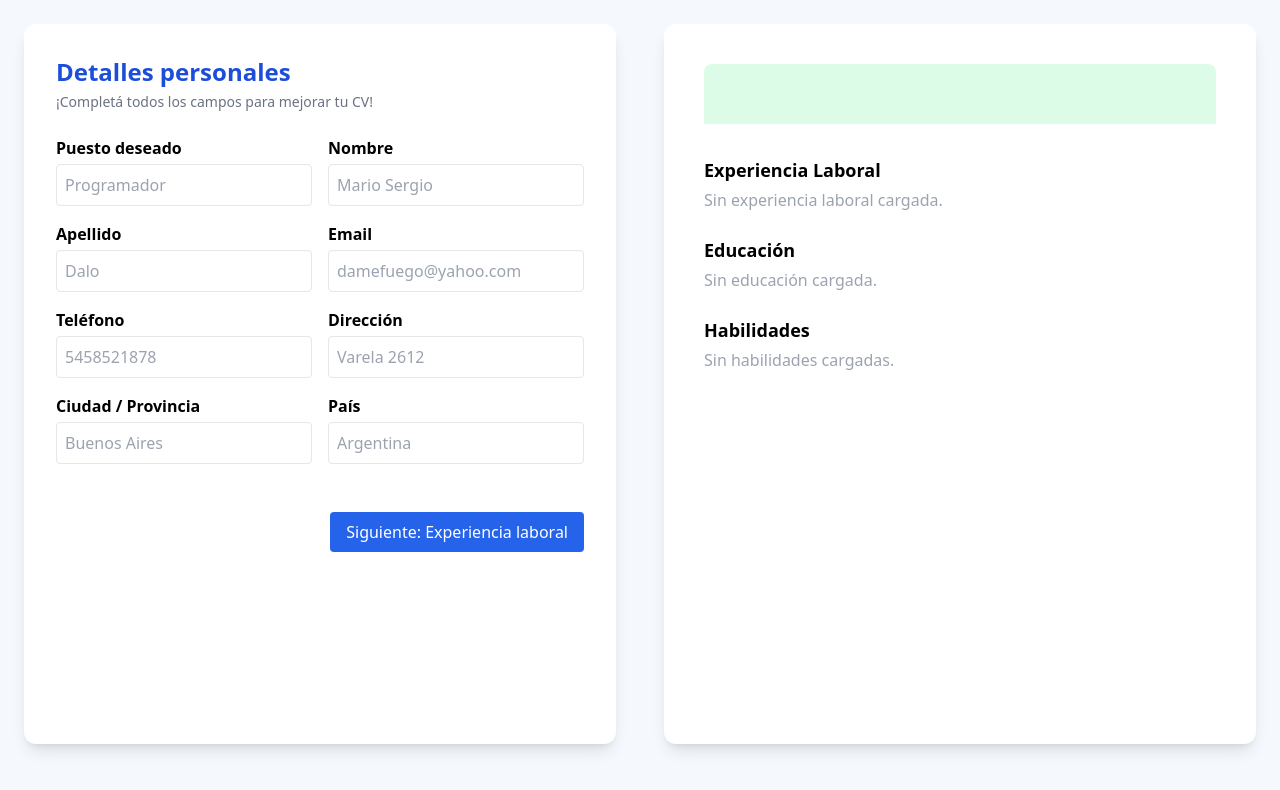
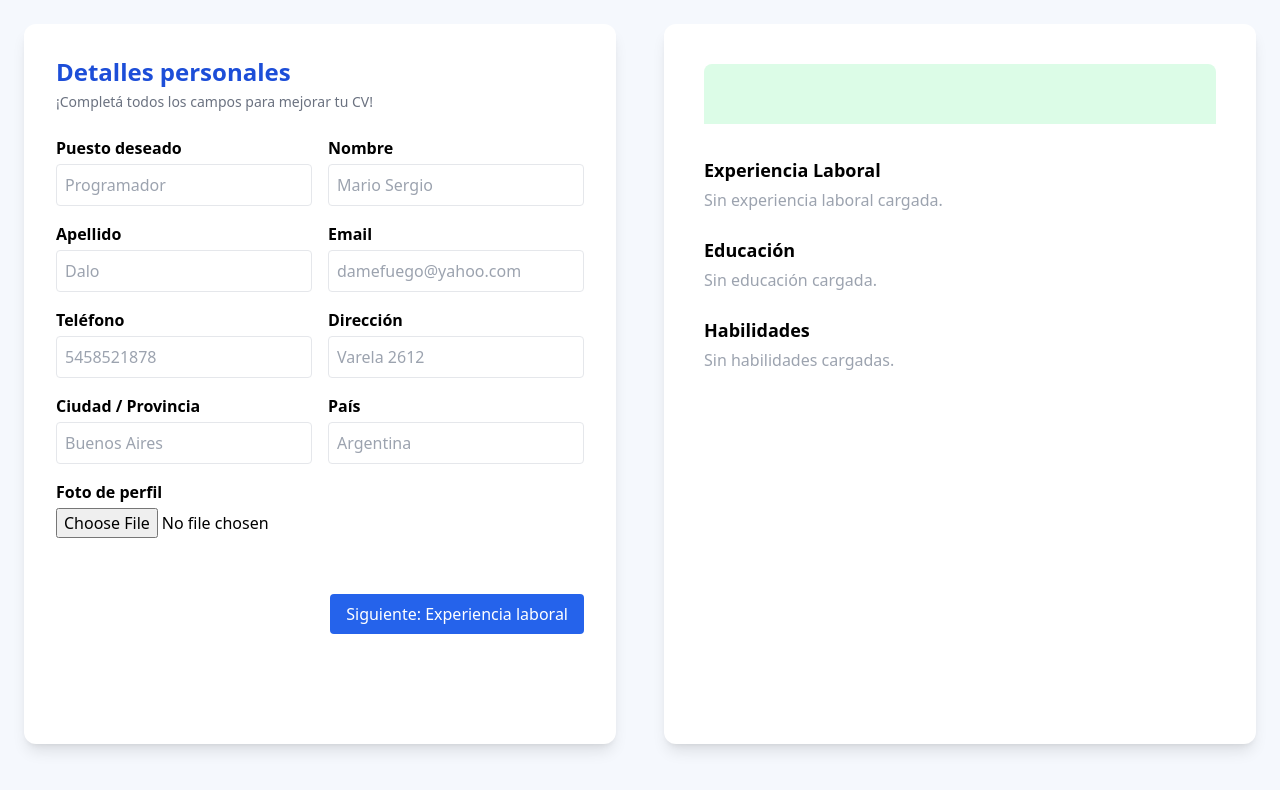
Before and after one commit to givemefire44/cvfaster-limpio, a Next.js app: page /create-cv in a window 1280 px wide. Shown: the top 790 px of the page. Built offline with nearby package versions, Linux system fonts and the light colour scheme.

Commit message:
Update CVWizard.tsx

```diff
--- a/app/create-cv/components/CVWizard.tsx
+++ b/app/create-cv/components/CVWizard.tsx
@@ -1,4 +1,5 @@
 import { CvFormData } from "../state";
+import React from "react";
 
 type Props = {
   formData: CvFormData;
@@ -18,8 +19,25 @@ export default function CVWizard({ formData, setFormData, onNext }: Props) {
     });
   };
 
-  // Para compatibilidad con el tipo (según tu CvFormData/personal)
-  const { desiredPosition, firstName, lastName, email, phone, address, city, country } = formData.personal;
+  // Manejar la subida de imagen
+  const handleImageChange = (e: React.ChangeEvent<HTMLInputElement>) => {
+    const file = e.target.files?.[0];
+    if (file) {
+      const reader = new FileReader();
+      reader.onloadend = () => {
+        setFormData({
+          ...formData,
+          personal: {
+            ...formData.personal,
+            profileImage: reader.result as string,
+          },
+        });
+      };
+      reader.readAsDataURL(file);
+    }
+  };
+
+  const { desiredPosition, firstName, lastName, email, phone, address, city, country, profileImage } = formData.personal;
 
   return (
     <form className="p-8 h-full flex flex-col">
@@ -108,6 +126,24 @@ export default function CVWizard({ formData, setFormData, onNext }: Props) {
           />
         </div>
       </div>
+
+      {/* Subir imagen */}
+      <div className="mb-6">
+        <label className="block font-semibold mb-1">Foto de perfil</label>
+        <input
+          type="file"
+          accept="image/*"
+          onChange={handleImageChange}
+        />
+        {profileImage && (
+          <img
+            src={profileImage}
+            alt="Vista previa"
+            style={{ width: 100, height: 100, objectFit: "cover", borderRadius: 8, marginTop: 8 }}
+          />
+        )}
+      </div>
+
       <div className="flex justify-end mt-8">
         <button
           className="bg-blue-600 text-white px-4 py-2 rounded"
```
